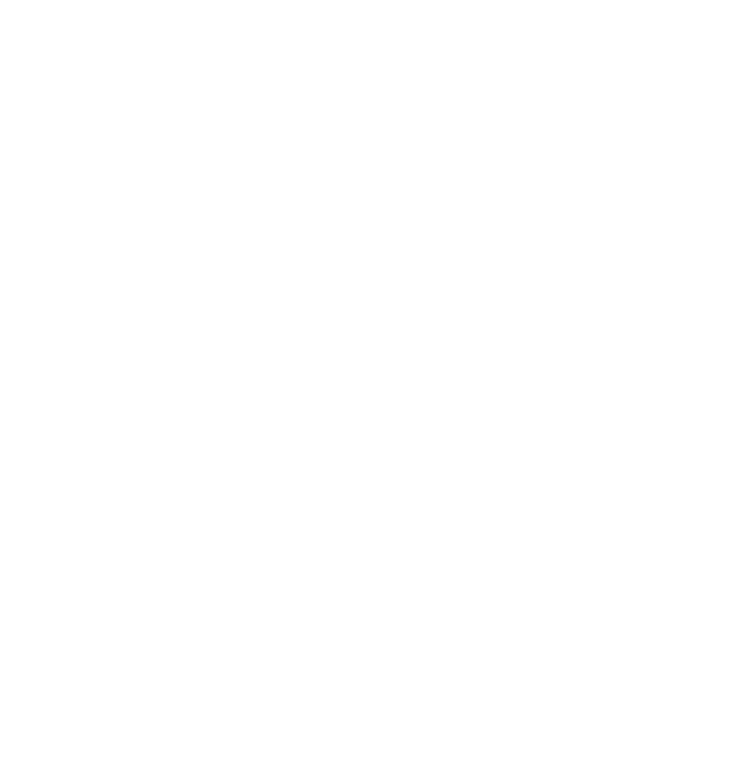
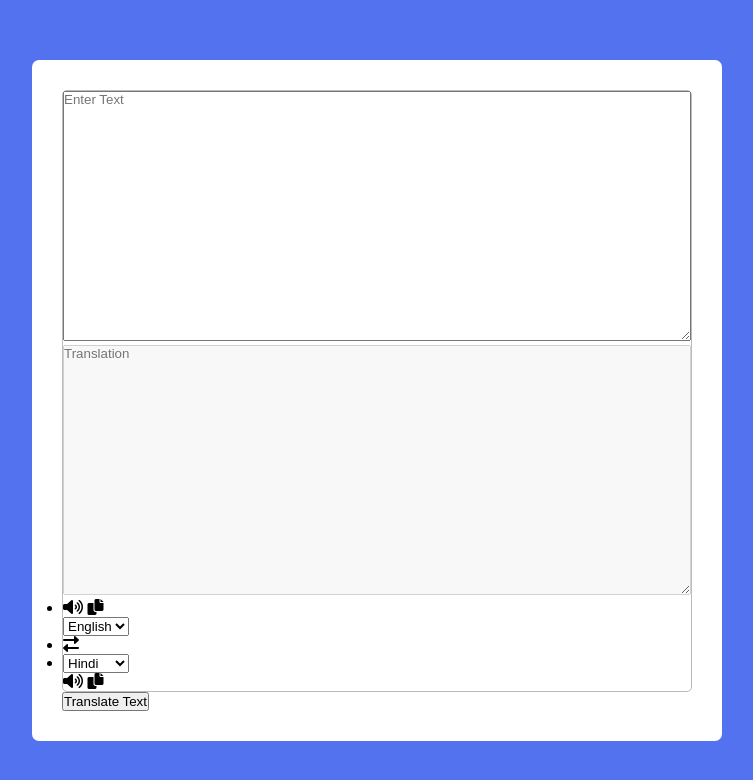
Before and after one commit to akshatsinghania/language-translator, a plain HTML site: page index.html in a window 1280 px wide. Shown: the whole page, without its empty margins (263-1016 px from the left). Drawn offline with Linux system fonts and the light colour scheme.

Commit message:
added language exchange functions

```diff
--- a/index.html
+++ b/index.html
@@ -4,6 +4,54 @@
     <meta charset="UTF-8" />
     <meta name="viewport" content="width=device-width, initial-scale=1.0" />
     <title>Document</title>
+    <link rel="stylesheet" href="style.css" />
+    <meta name="viewport" content="width=device-width, initial-scale=1.0" />
   </head>
-  <body></body>
+  <link
+    rel="stylesheet"
+    href="https://cdnjs.cloudflare.com/ajax/libs/font-awesome/6.0.0-beta3/css/all.min.css"
+  />
+
+  <body>
+    <div class="container">
+      <div class="wrapper">
+        <div class="text-input">
+          <textarea class="from-text" placeholder="Enter Text"></textarea>
+          <textarea
+            class="from-to"
+            placeholder="Translation"
+            readonly
+            disabled
+          ></textarea>
+        </div>
+        <ul class="controls">
+          <li class="row from">
+            <div class="icons">
+              <i class="fas fa-volume-up"></i>
+              <i class="fas fa-copy"></i>
+            </div>
+            <select>
+              <option value="en-US">English</option>
+              <option value="hi-IN">Hindi</option>
+              <option value="ne-NP">Nepali</option>
+            </select>
+          </li>
+          <li class="exchange"><i class="fas fa-exchange-alt"></i></li>
+
+          <li class="row to">
+            <select>
+              <option value="en-US">Hindi</option>
+              <option value="hi-IN">Nepali</option>
+              <option value="ne-NP">English</option>
+            </select>
+            <div class="icons">
+              <i class="fas fa-volume-up"></i>
+              <i class="fas fa-copy"></i>
+            </div>
+          </li>
+        </ul>
+      </div>
+      <button>Translate Text</button>
+    </div>
+  </body>
 </html>
--- /dev/null
+++ b/style.css
@@ -0,0 +1,27 @@
+* {
+  margin: 0;
+  padding: 0;
+  box-sizing: border-box;
+  font-family: "Poppins", sans-serif;
+}
+body {
+  display: flex;
+  align-items: center;
+  justify-content: center;
+  min-height: 100vh;
+  background: #5372f0;
+}
+.container {
+  width: 690px;
+  background: #fff;
+  border-radius: 7px;
+  padding: 30px;
+}
+.wrapper {
+  border-radius: 5px;
+  border: 1px solid #bbb;
+}
+.text-input textarea {
+  height: 250px;
+  width: 100%;
+}
```
